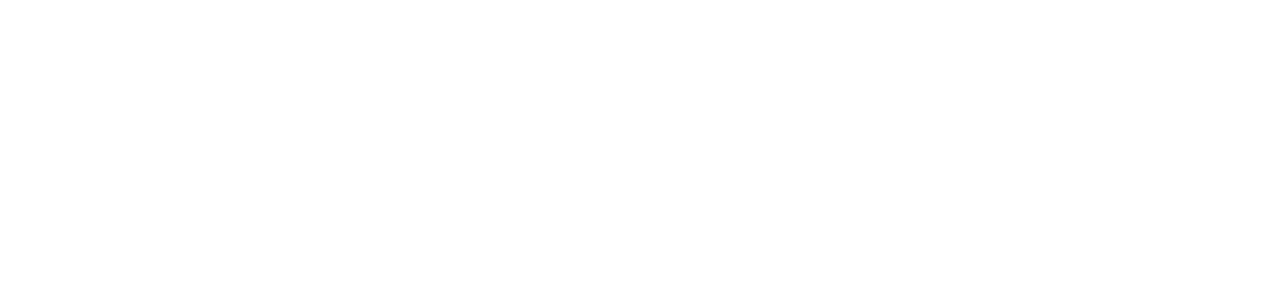
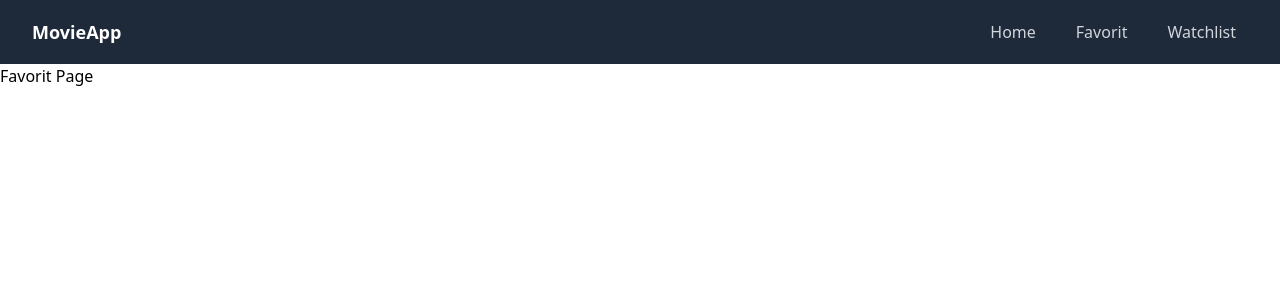
Before and after one commit to X4Lo/vuejs-movies-app, a Vue app: page /favorit in a window 1280 px wide. Shown: the top 300 px of the page. Built offline with nearby package versions, Linux system fonts and the light colour scheme.

Commit message:
Add routing, navbar and main views

```diff
--- a/package.json
+++ b/package.json
@@ -13,7 +13,8 @@
     "@tailwindcss/vite": "^4.0.17",
     "movies-app": "file:",
     "todo-app": "file:",
-    "vue": "^3.5.13"
+    "vue": "^3.5.13",
+    "vue-router": "^4.5.0"
   },
   "devDependencies": {
     "@vitejs/plugin-vue": "^5.2.1",
--- a/src/App.vue
+++ b/src/App.vue
@@ -1,10 +1,14 @@
 <script setup>
-
+import NavBar from './components/NavBar.vue';
 </script>
 
 <template>
-
+    <div id="app">
+        <NavBar />
+        <main>
+            <router-view></router-view>
+        </main>
+    </div>
 </template>
 
-<style scoped>
-</style>
+<style scoped></style>
--- /dev/null
+++ b/src/components/NavBar.vue
@@ -0,0 +1,35 @@
+<script setup>
+</script>
+
+<template>
+    <nav class="bg-gray-800">
+        <div class="max-w-7xl mx-auto px-4 sm:px-6 lg:px-8">
+            <div class="flex items-center justify-between h-16">
+                <div class="flex-shrink-0">
+                    <a href="#" class="text-white text-lg font-bold">MovieApp</a>
+                </div>
+                <div class="hidden md:block">
+                    <ul class="flex space-x-4">
+                        <li>
+                            <a class="text-gray-300 hover:bg-gray-700 px-3 py-2 rounded">
+                                <router-link to="/">Home</router-link>
+                            </a>
+                        </li>
+                        <li>
+                            <a class="text-gray-300 hover:bg-gray-700 px-3 py-2 rounded">
+                                <router-link to="/favorit">Favorit</router-link>
+                            </a>
+                        </li>
+                        <li>
+                            <a class="text-gray-300 hover:bg-gray-700 px-3 py-2 rounded">
+                                <router-link to="/watchlist">Watchlist</router-link>
+                            </a>
+                        </li>
+                    </ul>
+                </div>
+            </div>
+        </div>
+    </nav>
+</template>
+
+<style scoped></style>
--- a/src/main.js
+++ b/src/main.js
@@ -1,5 +1,9 @@
 import { createApp } from 'vue'
 import './style.css'
 import App from './App.vue'
+import router from './router';
 
-createApp(App).mount('#app')
+const app = createApp(App);
+
+app.use(router);
+app.mount('#app');
--- /dev/null
+++ b/src/views/Favorit.vue
@@ -0,0 +1,10 @@
+<template>
+    <div>
+        <h1>Favorit Page</h1>
+    </div>
+</template>
+
+<script setup>
+</script>
+
+<style scoped></style>
--- /dev/null
+++ b/src/views/Home.vue
@@ -0,0 +1,10 @@
+<template>
+    <div>
+        <h1>Home Page</h1>
+    </div>
+</template>
+
+<script setup>
+</script>
+
+<style scoped></style>
--- /dev/null
+++ b/src/views/Watchlist.vue
@@ -0,0 +1,10 @@
+<template>
+    <div>
+        <h1>Watchlist Page</h1>
+    </div>
+</template>
+
+<script setup>
+</script>
+
+<style scoped></style>
```
Also changed, not shown: src/router/index.js (added, +17 -0 lines), 1 other file (tests, documents, lock files or other folders).
